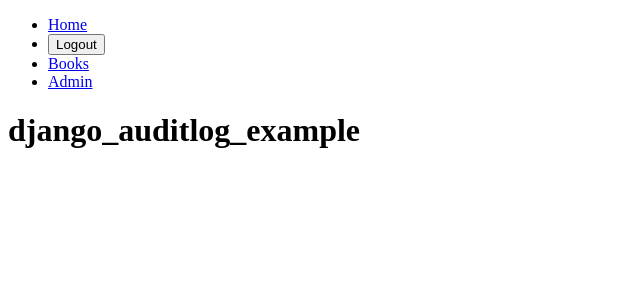
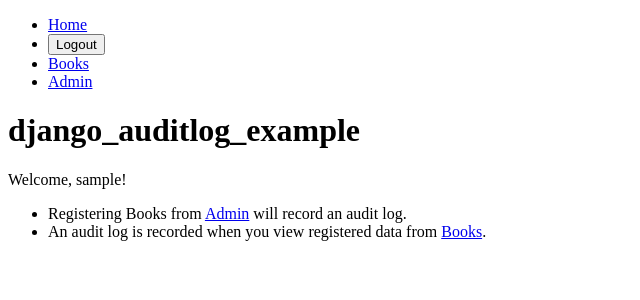
Before and after one commit to ryu22e/django_auditlog_example, a Django app: page / in a window 1280 px wide. Shown: the top 300 px of the page, without its empty margins (0-640 px from the left). Run offline with Django 5.2, Linux system fonts and the light colour scheme; the visitor is signed in with stand-in values (Sample User, id 1).

Commit message:
📝 (README.md): Add migration, createsuperuser, and runserver commands for setup and running the Django app (#5)
📝 (home.html): Update home template to display a message if no books are found and add conditional logic to display different content based on user authentication status

```diff
--- a/templates/home.html
+++ b/templates/home.html
@@ -3,4 +3,13 @@
 {% block nosubtitle %}{% endblock %}
 {% block content %}
   <h1>django_auditlog_example</h1>
+  {% if user.is_authenticated %}
+    <p>Welcome, {{ user.username }}!</p>
+    <ul>
+      <li>Registering Books from <a href="{% url 'admin:index' %}">Admin</a> will record an audit log.</li>
+      <li>An audit log is recorded when you view registered data from <a href="{% url 'books:home' %}">Books</a>.</li>
+    </ul>
+  {% else %}
+    <p>Please <a href="{% url 'login' %}">log in</a> first</p>
+  {% endif %}
 {% endblock %}
```
Also changed, not shown: templates/books/home.html (+6 -4 lines), README.md.
